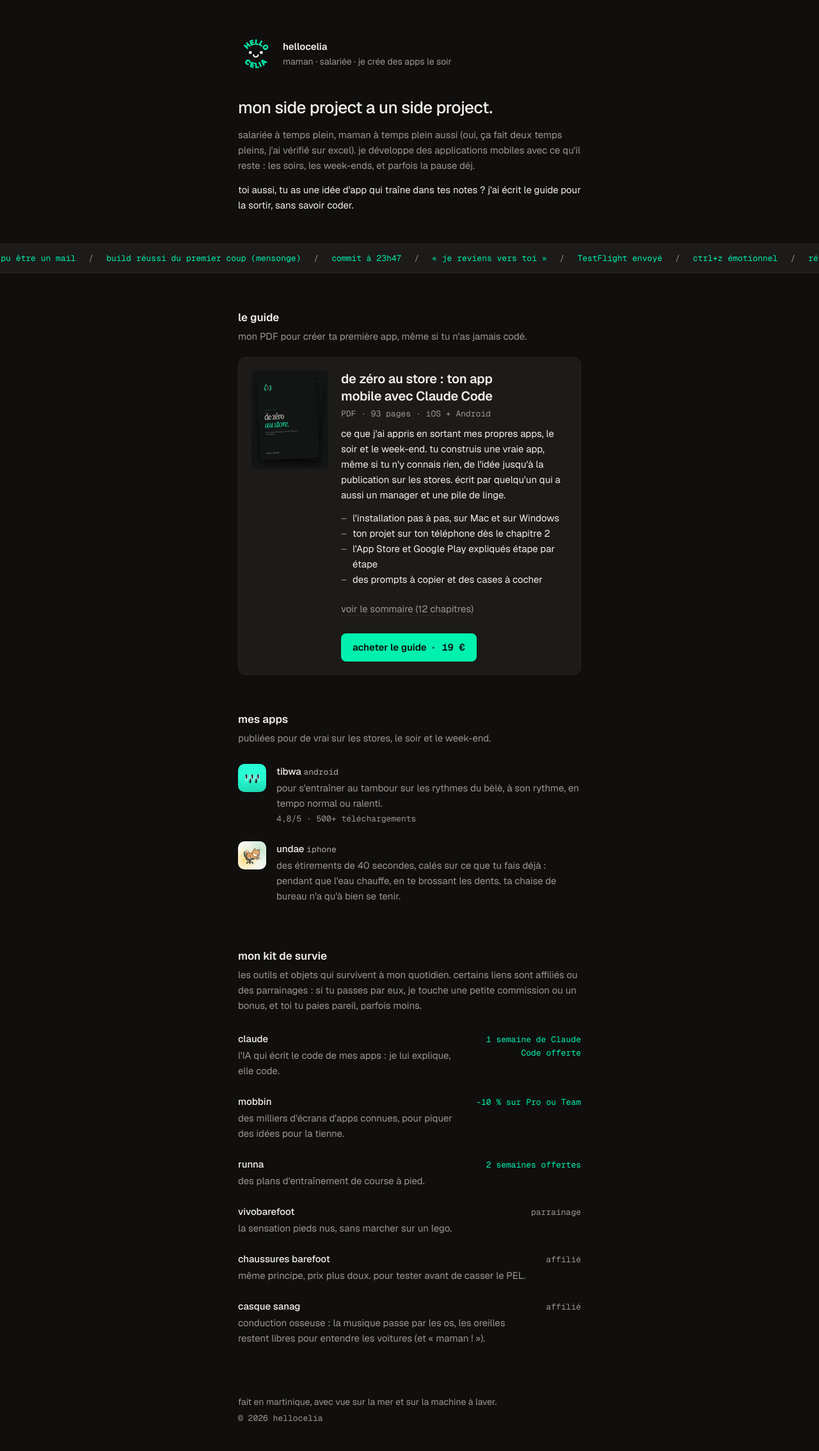
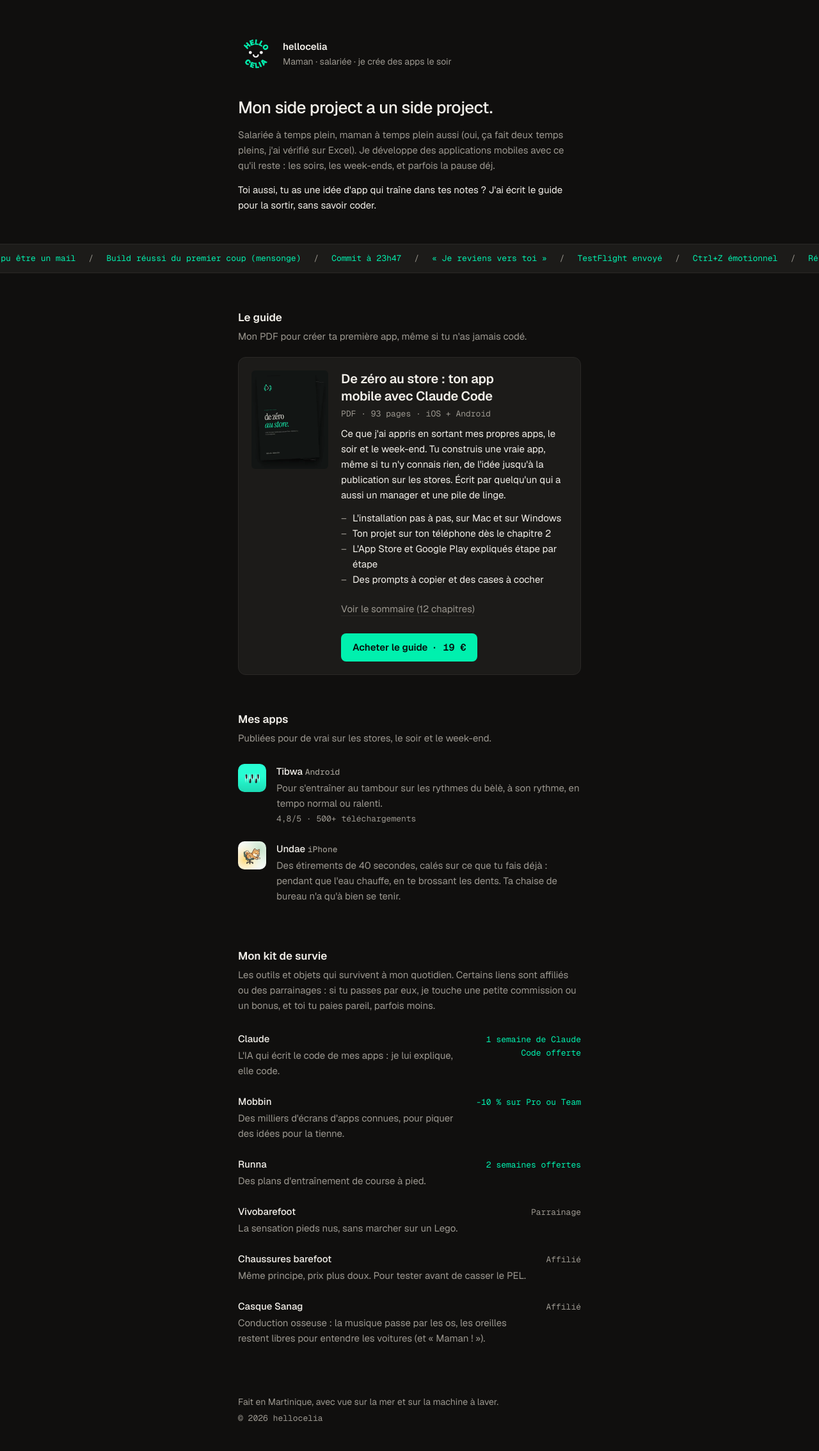
Before and after one commit to CeliaLRND/hellocelia-landing, a plain HTML site: page index.html in a window 1280 px wide. Shown: the whole page at 64% size. Drawn offline with Linux system fonts and the light colour scheme.

Commit message:
Use standard French capitalization
Capitalize sentence starts, headings, list items and proper nouns.
The hellocelia brand name stays lowercase.

Co-Authored-By: Claude Opus 5.5 <noreply@anthropic.com>

```diff
--- a/index.html
+++ b/index.html
@@ -30,71 +30,71 @@
         <img class="logo" src="assets/logo.png" width="360" height="360" alt="">
         <div>
           <p class="name">hellocelia</p>
-          <p class="role">maman · salariée · je crée des apps le soir</p>
+          <p class="role">Maman · salariée · je crée des apps le soir</p>
         </div>
       </div>
-      <h1>mon side project a un side project.</h1>
-      <p class="lede">salariée à temps plein, maman à temps plein aussi (oui, ça fait deux temps pleins, j'ai vérifié sur excel). je développe des applications mobiles avec ce qu'il reste : les soirs, les week-ends, et parfois la pause déj.</p>
-      <p class="bridge">toi aussi, tu as une idée d'app qui traîne dans tes notes ? j'ai écrit le guide pour la sortir, sans savoir coder.</p>
+      <h1>Mon side project a un side project.</h1>
+      <p class="lede">Salariée à temps plein, maman à temps plein aussi (oui, ça fait deux temps pleins, j'ai vérifié sur Excel). Je développe des applications mobiles avec ce qu'il reste : les soirs, les week-ends, et parfois la pause déj.</p>
+      <p class="bridge">Toi aussi, tu as une idée d'app qui traîne dans tes notes ? J'ai écrit le guide pour la sortir, sans savoir coder.</p>
     </header>
 
     <div class="ticker" aria-hidden="true">
       <div class="ticker-track">
-        <span>réunion qui aurait pu être un mail</span><span>build réussi du premier coup (mensonge)</span><span>commit à 23h47</span><span>« je reviens vers toi »</span><span>TestFlight envoyé</span><span>ctrl+z émotionnel</span>
-        <span>réunion qui aurait pu être un mail</span><span>build réussi du premier coup (mensonge)</span><span>commit à 23h47</span><span>« je reviens vers toi »</span><span>TestFlight envoyé</span><span>ctrl+z émotionnel</span>
+        <span>Réunion qui aurait pu être un mail</span><span>Build réussi du premier coup (mensonge)</span><span>Commit à 23h47</span><span>« Je reviens vers toi »</span><span>TestFlight envoyé</span><span>Ctrl+Z émotionnel</span>
+        <span>Réunion qui aurait pu être un mail</span><span>Build réussi du premier coup (mensonge)</span><span>Commit à 23h47</span><span>« Je reviens vers toi »</span><span>TestFlight envoyé</span><span>Ctrl+Z émotionnel</span>
       </div>
     </div>
 
     <div class="page">
       <section class="block" id="guide" aria-labelledby="guide-heading">
-        <h2 id="guide-heading">le guide</h2>
-        <p class="sub">mon PDF pour créer ta première app, même si tu n'as jamais codé.</p>
+        <h2 id="guide-heading">Le guide</h2>
+        <p class="sub">Mon PDF pour créer ta première app, même si tu n'as jamais codé.</p>
 
         <article class="guide">
-          <img class="cover" src="assets/guide/cover.webp" width="390" height="500" alt="Couverture du guide « de zéro au store ».">
+          <img class="cover" src="assets/guide/cover.webp" width="390" height="500" alt="Couverture du guide « De zéro au store ».">
           <div class="guide-body">
-            <h3>de zéro au store : ton app mobile avec Claude Code</h3>
+            <h3>De zéro au store : ton app mobile avec Claude Code</h3>
             <p class="mono muted small">PDF · 93 pages · iOS + Android</p>
-            <p>ce que j'ai appris en sortant mes propres apps, le soir et le week-end. tu construis une vraie app, même si tu n'y connais rien, de l'idée jusqu'à la publication sur les stores. écrit par quelqu'un qui a aussi un manager et une pile de linge.</p>
+            <p>Ce que j'ai appris en sortant mes propres apps, le soir et le week-end. Tu construis une vraie app, même si tu n'y connais rien, de l'idée jusqu'à la publication sur les stores. Écrit par quelqu'un qui a aussi un manager et une pile de linge.</p>
             <ul class="dashes">
-              <li>l'installation pas à pas, sur Mac et sur Windows</li>
-              <li>ton projet sur ton téléphone dès le chapitre 2</li>
-              <li>l'App Store et Google Play expliqués étape par étape</li>
-              <li>des prompts à copier et des cases à cocher</li>
+              <li>L'installation pas à pas, sur Mac et sur Windows</li>
+              <li>Ton projet sur ton téléphone dès le chapitre 2</li>
+              <li>L'App Store et Google Play expliqués étape par étape</li>
+              <li>Des prompts à copier et des cases à cocher</li>
             </ul>
             <details class="toc">
-              <summary>voir le sommaire (12 chapitres)</summary>
+              <summary>Voir le sommaire (12 chapitres)</summary>
               <ol>
-                <li>avant de commencer</li>
-                <li>installer ton atelier</li>
-                <li>de l'idée au PRODUCT.md</li>
-                <li>le DESIGN.md</li>
-                <li>le PLAN.md et le CLAUDE.md</li>
-                <li>construire, phase par phase</li>
-                <li>quand ça casse</li>
-                <li>finitions</li>
-                <li>préparer les stores</li>
-                <li>publier sur l'App Store</li>
-                <li>publier sur Google Play</li>
-                <li>et après</li>
+                <li>Avant de commencer</li>
+                <li>Installer ton atelier</li>
+                <li>De l'idée au PRODUCT.md</li>
+                <li>Le DESIGN.md</li>
+                <li>Le PLAN.md et le CLAUDE.md</li>
+                <li>Construire, phase par phase</li>
+                <li>Quand ça casse</li>
+                <li>Finitions</li>
+                <li>Préparer les stores</li>
+                <li>Publier sur l'App Store</li>
+                <li>Publier sur Google Play</li>
+                <li>Et après</li>
               </ol>
-              <p class="muted small">+ bibliothèque de prompts, checklists, glossaire et réponses des quiz.</p>
+              <p class="muted small">+ Bibliothèque de prompts, checklists, glossaire et réponses des quiz.</p>
             </details>
-            <a class="buy lemonsqueezy-button" href="https://store.hellocelia.fr/checkout/buy/d24b97c2-0336-4d00-8b17-6d5b25a7ad7d?embed=1">acheter le guide <span class="mono">· 19&nbsp;€</span></a>
+            <a class="buy lemonsqueezy-button" href="https://store.hellocelia.fr/checkout/buy/d24b97c2-0336-4d00-8b17-6d5b25a7ad7d?embed=1">Acheter le guide <span class="mono">· 19&nbsp;€</span></a>
           </div>
         </article>
       </section>
 
       <section class="block" id="apps" aria-labelledby="apps-heading">
-        <h2 id="apps-heading">mes apps</h2>
-        <p class="sub">publiées pour de vrai sur les stores, le soir et le week-end.</p>
+        <h2 id="apps-heading">Mes apps</h2>
+        <p class="sub">Publiées pour de vrai sur les stores, le soir et le week-end.</p>
         <ul class="list">
           <li>
             <a class="row app" href="https://play.google.com/store/apps/details?id=com.hellocelia.tibwa" target="_blank" rel="noopener">
               <img src="assets/apps/tibwa.png" width="256" height="256" alt="" loading="lazy">
               <span class="row-main">
-                <span class="row-title">tibwa <span class="mono muted small">android</span></span>
-                <span class="muted">pour s'entraîner au tambour sur les rythmes du bèlè, à son rythme, en tempo normal ou ralenti.</span>
+                <span class="row-title">Tibwa <span class="mono muted small">Android</span></span>
+                <span class="muted">Pour s'entraîner au tambour sur les rythmes du bèlè, à son rythme, en tempo normal ou ralenti.</span>
                 <span class="mono muted small">4,8/5 · 500+ téléchargements</span>
               </span>
             </a>
@@ -103,8 +103,8 @@
             <a class="row app" href="https://apps.apple.com/ch/app/undae-desk-stretch-break/id6807516523" target="_blank" rel="noopener">
               <img src="assets/apps/undae.jpg" width="256" height="256" alt="" loading="lazy">
               <span class="row-main">
-                <span class="row-title">undae <span class="mono muted small">iphone</span></span>
-                <span class="muted">des étirements de 40 secondes, calés sur ce que tu fais déjà : pendant que l'eau chauffe, en te brossant les dents. ta chaise de bureau n'a qu'à bien se tenir.</span>
+                <span class="row-title">Undae <span class="mono muted small">iPhone</span></span>
+                <span class="muted">Des étirements de 40 secondes, calés sur ce que tu fais déjà : pendant que l'eau chauffe, en te brossant les dents. Ta chaise de bureau n'a qu'à bien se tenir.</span>
               </span>
             </a>
           </li>
@@ -113,32 +113,32 @@
 
       <!-- Section articles masquée pour le moment : retirer "hidden" pour la réafficher -->
       <section class="block" id="articles" aria-labelledby="articles-heading" hidden>
-        <h2 id="articles-heading">écrits</h2>
-        <p class="sub">ce que je raconte sur le dev.</p>
+        <h2 id="articles-heading">Écrits</h2>
+        <p class="sub">Ce que je raconte sur le dev.</p>
         <ul class="list">
-          <li><a class="row" href="#"><span class="row-main"><span class="row-title">titre du premier article</span></span><span class="mono muted side">mois aaaa</span></a></li>
-          <li><a class="row" href="#"><span class="row-main"><span class="row-title">titre du deuxième article</span></span><span class="mono muted side">mois aaaa</span></a></li>
+          <li><a class="row" href="#"><span class="row-main"><span class="row-title">Titre du premier article</span></span><span class="mono muted side">Mois AAAA</span></a></li>
+          <li><a class="row" href="#"><span class="row-main"><span class="row-title">Titre du deuxième article</span></span><span class="mono muted side">Mois AAAA</span></a></li>
         </ul>
       </section>
 
       <section class="block" id="outils" aria-labelledby="outils-heading">
-        <h2 id="outils-heading">mon kit de survie</h2>
-        <p class="sub">les outils et objets qui survivent à mon quotidien. certains liens sont affiliés ou des parrainages : si tu passes par eux, je touche une petite commission ou un bonus, et toi tu paies pareil, parfois moins.</p>
+        <h2 id="outils-heading">Mon kit de survie</h2>
+        <p class="sub">Les outils et objets qui survivent à mon quotidien. Certains liens sont affiliés ou des parrainages : si tu passes par eux, je touche une petite commission ou un bonus, et toi tu paies pareil, parfois moins.</p>
         <!-- Un <li> par produit. Classe "perk" sur la mention quand le lien donne un avantage. Garder rel="sponsored". -->
         <ul class="list">
-          <li><a class="row" href="https://claude.ai/referral/5nZdGuG4uA" rel="sponsored noopener" target="_blank"><span class="row-main"><span class="row-title">claude</span><span class="muted">l'IA qui écrit le code de mes apps : je lui explique, elle code.</span></span><span class="mono side perk">1 semaine de Claude Code offerte</span></a></li>
-          <li><a class="row" href="https://mobbin.com/?referrer_workspace_id=5428fe17-8cda-4f85-aa78-692472c59410" rel="sponsored noopener" target="_blank"><span class="row-main"><span class="row-title">mobbin</span><span class="muted">des milliers d'écrans d'apps connues, pour piquer des idées pour la tienne.</span></span><span class="mono side perk">-10&nbsp;% sur Pro ou Team</span></a></li>
-          <li><a class="row" href="https://web.runna.com/redeem?code=RUNNAA458BCJ" rel="sponsored noopener" target="_blank"><span class="row-main"><span class="row-title">runna</span><span class="muted">des plans d'entraînement de course à pied.</span></span><span class="mono side perk">2 semaines offertes</span></a></li>
-          <li><a class="row" href="https://vivobarefoot.mention-me.com/m/ol/dz2xa-celia-lerandy" rel="sponsored noopener" target="_blank"><span class="row-main"><span class="row-title">vivobarefoot</span><span class="muted">la sensation pieds nus, sans marcher sur un lego.</span></span><span class="mono side muted">parrainage</span></a></li>
-          <li><a class="row" href="https://s.click.aliexpress.com/e/_EI1vM4G" rel="sponsored noopener" target="_blank"><span class="row-main"><span class="row-title">chaussures barefoot</span><span class="muted">même principe, prix plus doux. pour tester avant de casser le PEL.</span></span><span class="mono side muted">affilié</span></a></li>
-          <li><a class="row" href="https://s.click.aliexpress.com/e/_Exa4vbq" rel="sponsored noopener" target="_blank"><span class="row-main"><span class="row-title">casque sanag</span><span class="muted">conduction osseuse : la musique passe par les os, les oreilles restent libres pour entendre les voitures (et « maman ! »).</span></span><span class="mono side muted">affilié</span></a></li>
+          <li><a class="row" href="https://claude.ai/referral/5nZdGuG4uA" rel="sponsored noopener" target="_blank"><span class="row-main"><span class="row-title">Claude</span><span class="muted">L'IA qui écrit le code de mes apps : je lui explique, elle code.</span></span><span class="mono side perk">1 semaine de Claude Code offerte</span></a></li>
+          <li><a class="row" href="https://mobbin.com/?referrer_workspace_id=5428fe17-8cda-4f85-aa78-692472c59410" rel="sponsored noopener" target="_blank"><span class="row-main"><span class="row-title">Mobbin</span><span class="muted">Des milliers d'écrans d'apps connues, pour piquer des idées pour la tienne.</span></span><span class="mono side perk">-10&nbsp;% sur Pro ou Team</span></a></li>
+          <li><a class="row" href="https://web.runna.com/redeem?code=RUNNAA458BCJ" rel="sponsored noopener" target="_blank"><span class="row-main"><span class="row-title">Runna</span><span class="muted">Des plans d'entraînement de course à pied.</span></span><span class="mono side perk">2 semaines offertes</span></a></li>
+          <li><a class="row" href="https://vivobarefoot.mention-me.com/m/ol/dz2xa-celia-lerandy" rel="sponsored noopener" target="_blank"><span class="row-main"><span class="row-title">Vivobarefoot</span><span class="muted">La sensation pieds nus, sans marcher sur un Lego.</span></span><span class="mono side muted">Parrainage</span></a></li>
+          <li><a class="row" href="https://s.click.aliexpress.com/e/_EI1vM4G" rel="sponsored noopener" target="_blank"><span class="row-main"><span class="row-title">Chaussures barefoot</span><span class="muted">Même principe, prix plus doux. Pour tester avant de casser le PEL.</span></span><span class="mono side muted">Affilié</span></a></li>
+          <li><a class="row" href="https://s.click.aliexpress.com/e/_Exa4vbq" rel="sponsored noopener" target="_blank"><span class="row-main"><span class="row-title">Casque Sanag</span><span class="muted">Conduction osseuse : la musique passe par les os, les oreilles restent libres pour entendre les voitures (et « Maman ! »).</span></span><span class="mono side muted">Affilié</span></a></li>
         </ul>
       </section>
     </div>
   </main>
 
   <footer class="page foot">
-    <p>fait en martinique, avec vue sur la mer et sur la machine à laver.</p>
+    <p>Fait en Martinique, avec vue sur la mer et sur la machine à laver.</p>
     <p class="mono">© 2026 hellocelia</p>
   </footer>
 </body>
```
